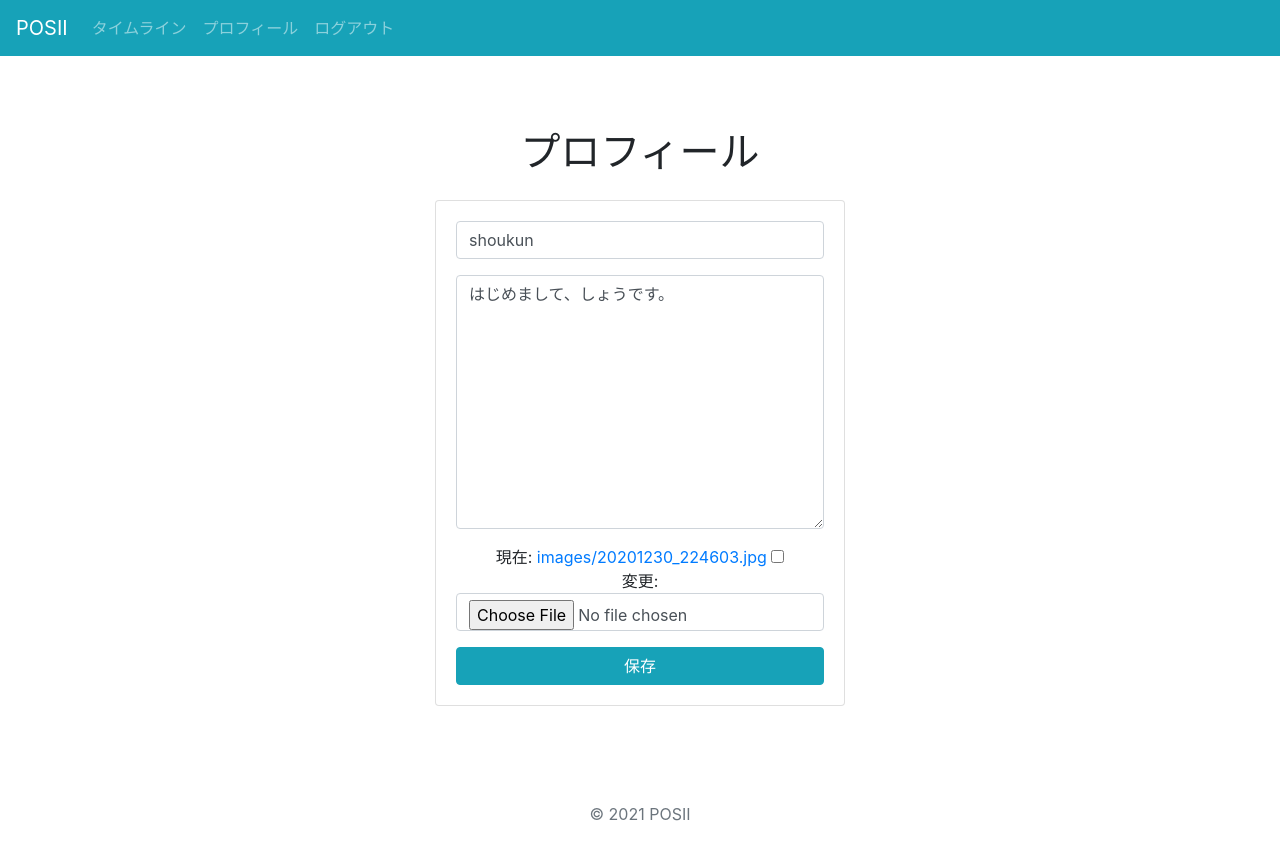
After one commit to SHOU6439/POSII, a Django app: page /accounts/edit/ in a window 1280 px wide. The commit adds this page. Run offline with Django 3.2, Linux system fonts and the light colour scheme; a user stored in the database is signed in; some libraries are stand-ins or nearby versions.

Commit message:
savepoint3

```diff
--- /dev/null
+++ b/accounts/forms.py
@@ -0,0 +1,15 @@
+from django import forms
+from .models import CustomUser
+
+class ProfileForm(forms.ModelForm):
+    def __init__(self, *args, **kwargs):
+        super(ProfileForm, self).__init__(*args, **kwargs)
+        for field in self.fields.values():
+            field.widget.attrs['class'] = 'form-control'
+
+    class Meta:
+        model = CustomUser
+        fields = ('username','description','photo')
+        help_texts = {
+            'username': None,
+        }
--- /dev/null
+++ b/accounts/templates/account/edit.html
@@ -0,0 +1,18 @@
+{% extends 'base.html' %}
+{% load static %}
+{% load bootstrap4 %}
+{% block title %}プロフィール|POSII{% endblock %}
+{% block contents %}
+<div class="container">
+    <h1 class="mb-4">プロフィール</h1>
+    <div class="card">
+        <div class="card-body">
+            <form method="post" action="/accounts/edit/" enctype="multipart/form-data">
+                {% csrf_token %}
+                {% bootstrap_form form %}
+                <button class="btn btn-info btn-block" type="submit">保存</button>
+            </form>
+        </div>
+    </div>
+</div>
+{% endblock %}
--- /dev/null
+++ b/accounts/urls.py
@@ -0,0 +1,12 @@
+from django.urls import path
+from . import views
+
+
+app_name = 'accounts'
+
+
+
+urlpatterns = [
+    path('edit/', views.edit, name='edit'),
+    path('<int:pk>/', views.detail, name="detail"),
+]
--- a/accounts/views.py
+++ b/accounts/views.py
@@ -1,3 +1,24 @@
 from django.shortcuts import render
+from .models import CustomUser
+from django.contrib.auth.mixins import LoginRequiredMixin
+from django.views import generic
+from .forms import ProfileForm
+from django.contrib.messages.views import SuccessMessageMixin
+# Create your views here.
 
-# Create your views here.
+class ProfileEdit(LoginRequiredMixin, SuccessMessageMixin, generic.UpdateView):
+    model = CustomUser
+    form_class = ProfileForm
+    template_name = 'account/edit.html'
+    success_url = '/accounts/edit/'
+    success_message = 'プロフィールを更新しました。'
+    def get_object(self):
+        return self.request.user
+
+edit=ProfileEdit.as_view()
+
+class ProfileDetail(LoginRequiredMixin, generic.DetailView):
+    model = CustomUser
+    template_name = 'account/detail.html'
+
+detail = ProfileDetail.as_view()
--- a/config/settings.py
+++ b/config/settings.py
@@ -164,3 +164,8 @@ ACCOUNT_EMAIL_SUBJECT_PREFIX = ''
 ACCOUNT_DEFAULT_HTTP_PROTOCOL = ''
 DEFAULT_FROM_EMAIL = 'admin@example.com'
 EMAIL_BACKEND = 'django.core.mail.backends.console.EmailBackend'
+
+
+
+
+ACCOUNT_LOGOUT_ON_GET = True
--- a/config/urls.py
+++ b/config/urls.py
@@ -29,6 +29,8 @@ urlpatterns = [
     path('accounts/confirm-email/', RedirectView.as_view(pattern_name="timeline:index")),
     re_path(r'^accounts/confirm-email/[^/]+/', RedirectView.as_view(pattern_name="timeline:index"), kwargs=None),
     path('accounts/', include('allauth.urls')),
+    path('accounts/', include('accounts.urls')),
+
 
 ]
 
--- a/timeline/templates/base.html
+++ b/timeline/templates/base.html
@@ -9,21 +9,30 @@
 </head>
 <body>
     <nav class="navbar navbar-expand-md navbar-dark bg-info fixed-top">
-        <a href="#" class="navbar-brand">POSII</a>
+        <a href="{% url 'timeline:index' %}" class="navbar-brand">POSII</a>
         <button class="navbar-toggler" type="button" data-toggle="collapse" data-target="#navbarsExampleDefault" aria-controls="navbarsExampleDefault" aria-expanded="false" aria-label="Toggle navigation">
             <span class="navbar-toggler-icon"></span>
         </button>
         <div class="collapse navbar-collapse" id="navbarsExampledefault">
             <ul class="navbar-nav mr-auto">
+                {% if user.is_authenticated %}
                 <li class="nav-item">
                     <a href="#" class="nav-link">タイムライン</a>
                 </li>
                 <li class="nav-item">
-                    <a href="#" class="nav-link">プロフィール</a>
+                    <a href="{% url 'accounts:edit' %}" class="nav-link">プロフィール</a>
                 </li>
                 <li class="nav-item">
-                    <a href="#" class="nav-link">ログアウト</a>
+                    <a href="{% url 'account_logout' %}" class="nav-link">ログアウト</a>
                 </li>
+                {% else %}
+                <li class="nav-item">
+                    <a href="{% url 'account_login' %}" class="nav-link">ログイン</a>
+                </li>
+                <li class="nav-item">
+                    <a href="{% url 'account_signup' %}" class="nav-link">ユーザー登録</a>
+                </li>
+                {% endif %}
             </ul>
         </div>
     </nav>
```
Also changed, not shown: accounts/templates/account/detail.html (added, +10 -0 lines), db.sqlite3, media/images/20201230_224603.jpg (added), timeline/migrations/0001_initial.py (added), 1 other file.
